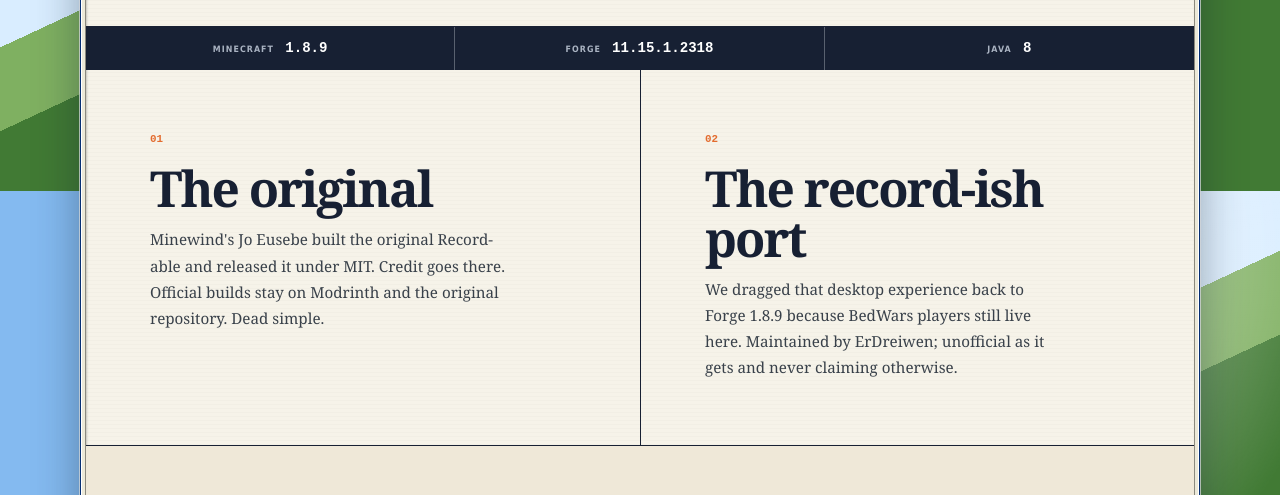
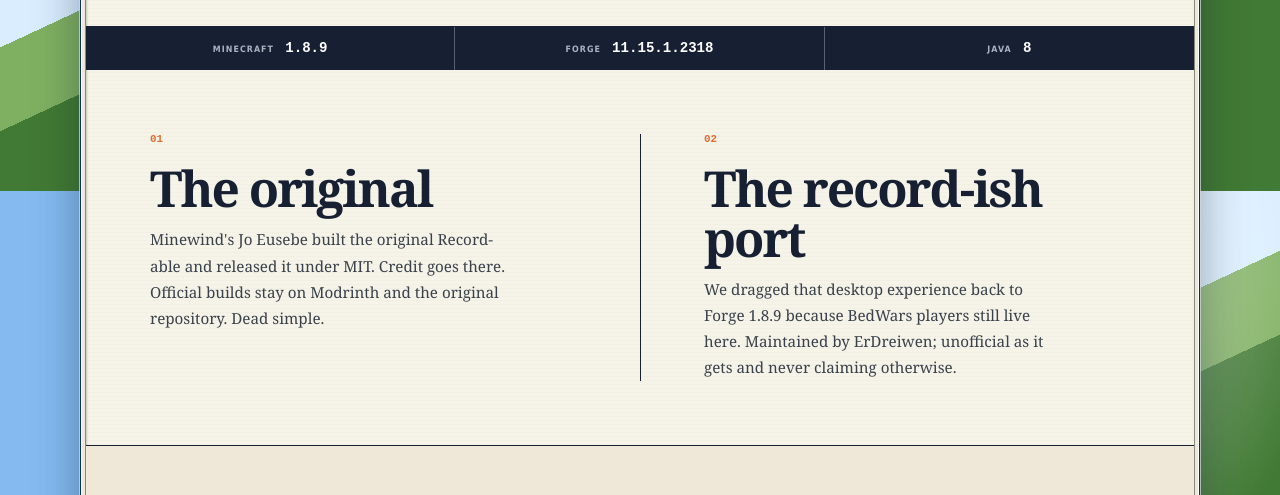
Before and after one commit to ErDreiwen/recordish, a Next.js app in the folder site/: page / in a window 1280 px wide. Shown: the part 609-1104 px from the top of the page. Built offline with nearby package versions, Linux system fonts and the light colour scheme.

Commit message:
Inset homepage section divider

```diff
--- a/site/app/globals.css
+++ b/site/app/globals.css
@@ -499,7 +499,18 @@ summary:focus-visible {
 }
 
 .briefs article + article {
-  border-left: 1px solid var(--ink);
+  border-left: 0;
+}
+
+.briefs article + article::before {
+  position: absolute;
+  top: clamp(2rem, 5vw, 4rem);
+  bottom: clamp(2rem, 5vw, 4rem);
+  left: 0;
+  width: 1px;
+  content: "";
+  background: var(--ink);
+  pointer-events: none;
 }
 
 .section-number {
@@ -2089,6 +2100,10 @@ summary:focus-visible {
     border-top: 1px solid var(--ink);
   }
 
+  .briefs article + article::before {
+    display: none;
+  }
+
   .link-desk {
     gap: 1.5rem;
   }
```
Also changed, not shown: 1 other file (tests, documents, lock files or other folders).
